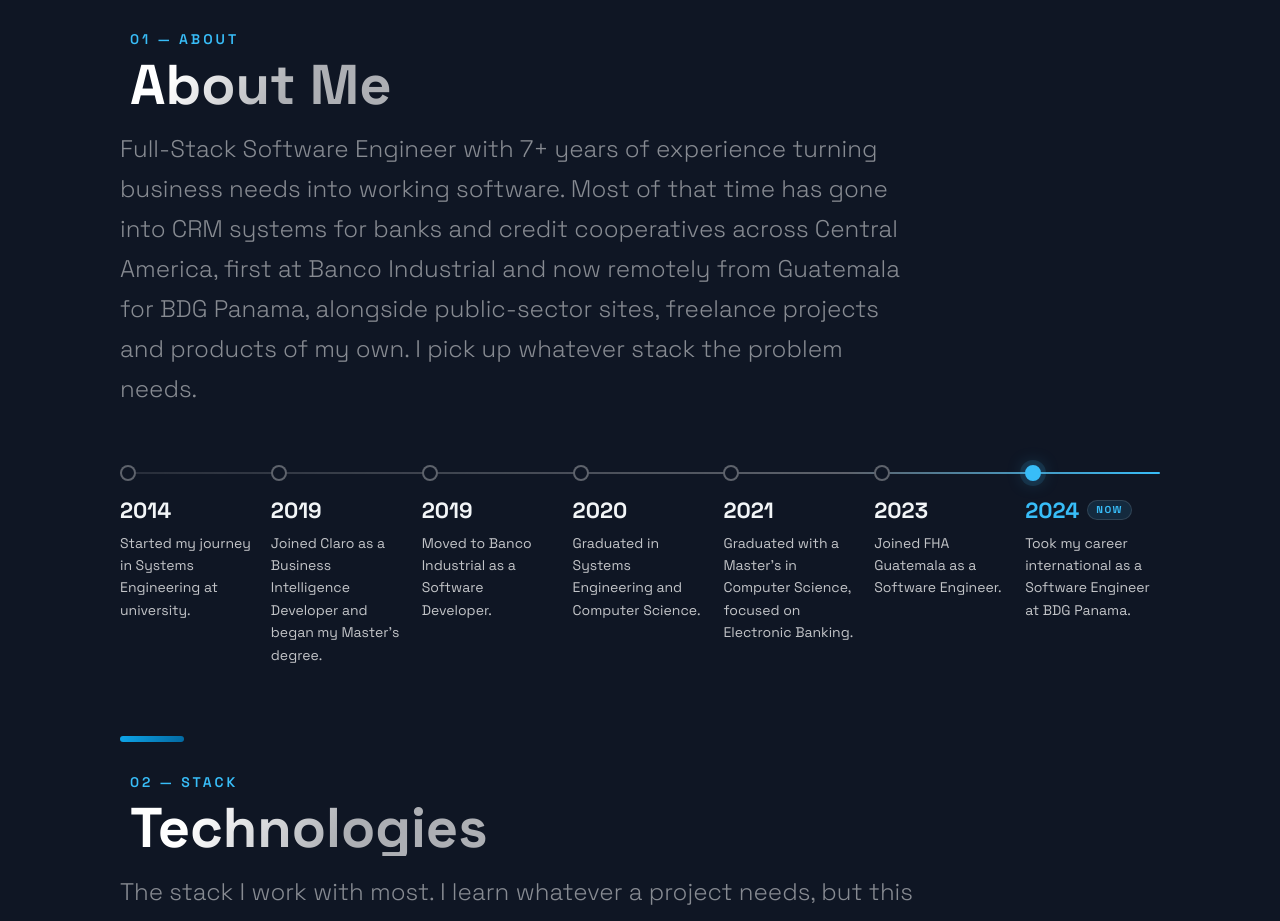
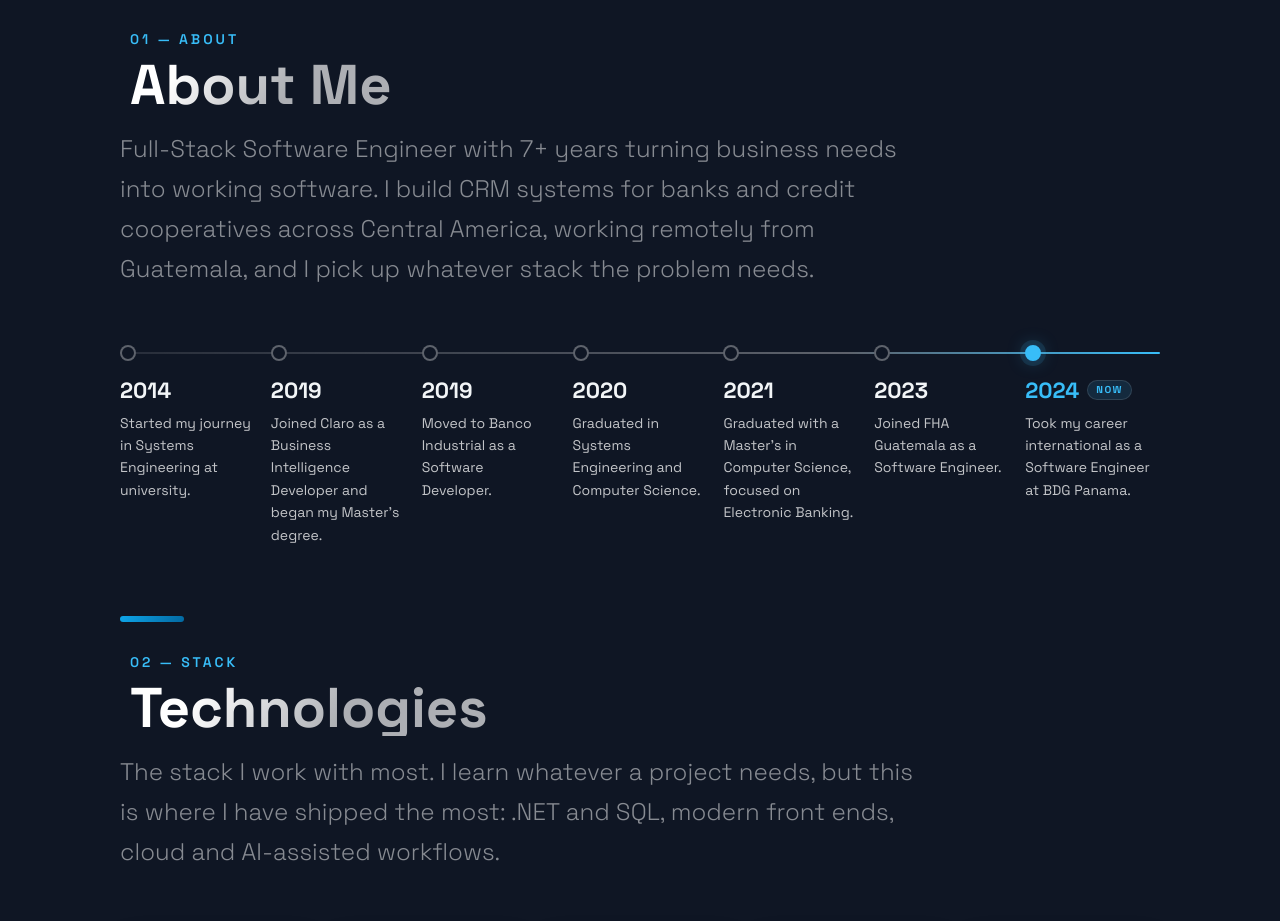
Before and after one commit to WernerOvalle/PortfolioWerner, a Next.js app: page / in a window 1280 px wide. Shown: the part 800-1721 px from the top of the page. Built offline with nearby package versions, Linux system fonts and the light colour scheme.

Commit message:
Shorten About Me text
Co-Authored-By: Claude Opus 5.5 <noreply@anthropic.com>
Claude-Session: https://claude.ai/code/session_01Dz7mJxE1ovwMAyqEV7rsgG

```diff
--- a/src/components/TimeLine/TimeLine.js
+++ b/src/components/TimeLine/TimeLine.js
@@ -27,7 +27,7 @@ const Timeline = () => {
       <AnimatedTitle eyebrow="01 — About">About Me</AnimatedTitle>
 
       <AnimatedText delay={0.3}>
-        Full-Stack Software Engineer with {yearsOfExperience}+ years of experience turning business needs into working software. Most of that time has gone into CRM systems for banks and credit cooperatives across Central America, first at Banco Industrial and now remotely from Guatemala for BDG Panama, alongside public-sector sites, freelance projects and products of my own. I pick up whatever stack the problem needs.
+        Full-Stack Software Engineer with {yearsOfExperience}+ years turning business needs into working software. I build CRM systems for banks and credit cooperatives across Central America, working remotely from Guatemala, and I pick up whatever stack the problem needs.
       </AnimatedText>
 
       <AnimatedContainer animation="stagger" delay={0.5} staggerDelay={0.08}>
```
